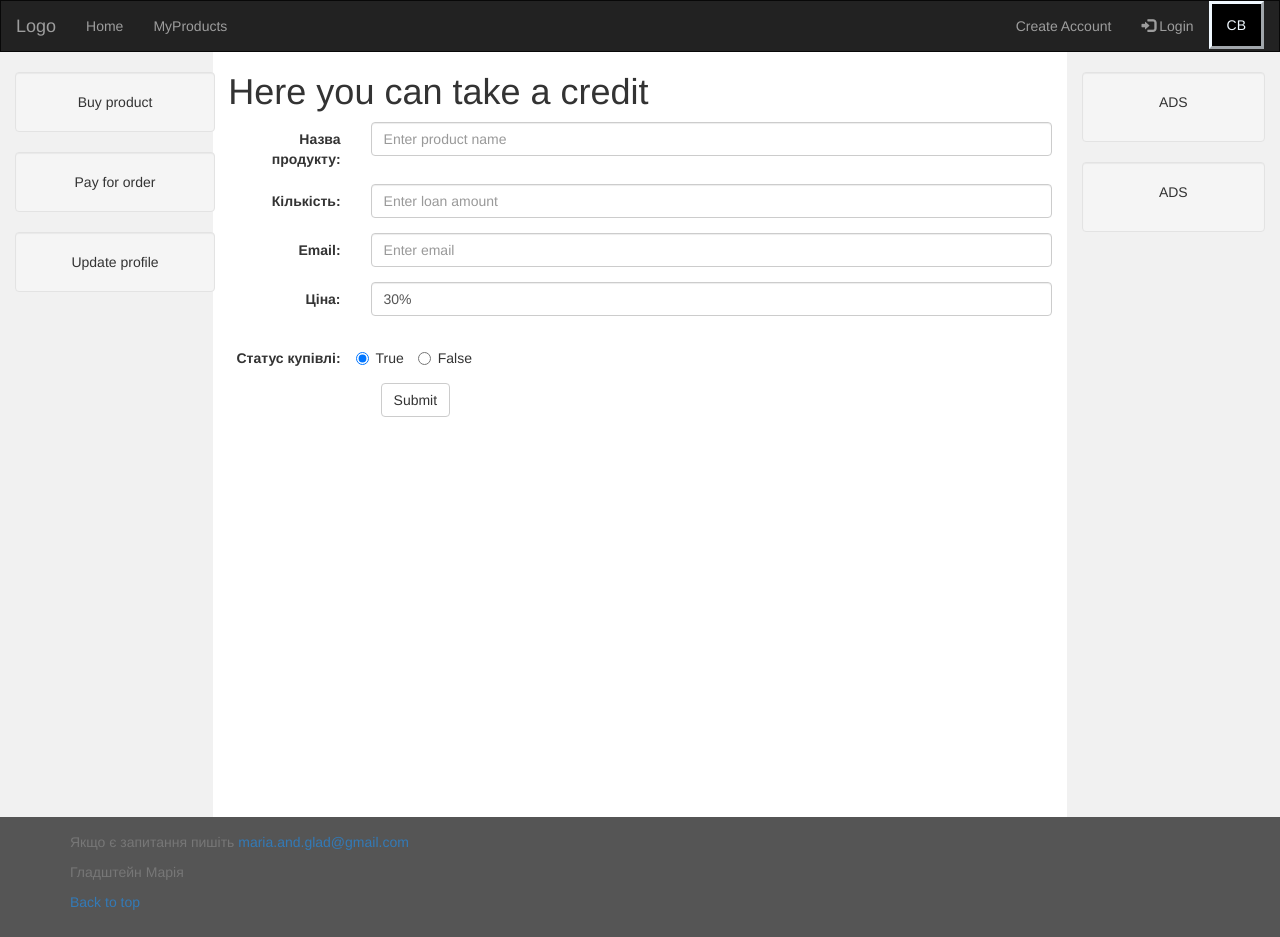
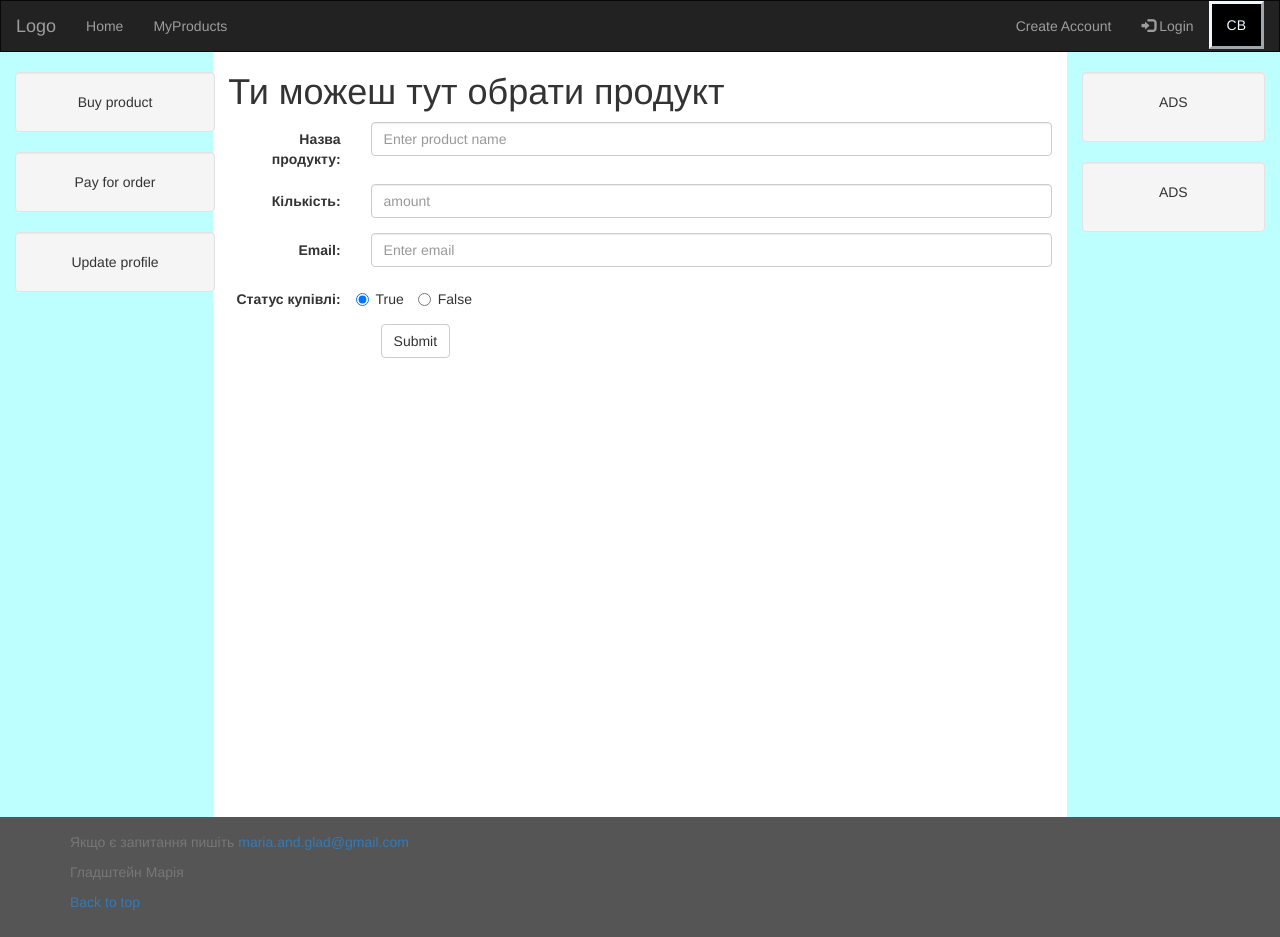
Before and after one commit to MaryGlad/weblab1, a plain HTML site: page buyproduct.html in a window 1280 px wide. Drawn offline with nearby package versions, Linux system fonts and the light colour scheme.

Commit message:
змінила напис

```diff
--- a/buyproduct.html
+++ b/buyproduct.html
@@ -17,7 +17,7 @@
 
     .sidenav {
       padding-top: 20px;
-      background-color: #f1f1f1;
+      background-color: #bdfeff;
       height: 170%;
     }
 
@@ -90,7 +90,7 @@
       <a class="btn btn-default well l_b" href="updateprofile.html" role="button">Update profile</a>
     </div>
     <div class="col-sm-8 text-left">
-        <h1>Here you can take a credit</h1>
+        <h1>Ти можеш тут обрати продукт</h1>
         <form class="form-horizontal" action="/action_page.php">
         <div class="form-group">
           <label class="control-label col-sm-2" for="name">Назва продукту:</label>
@@ -101,19 +101,13 @@
         <div class="form-group">
           <label class="control-label col-sm-2" for="amount">Кількість:</label>
           <div class="col-sm-10">
-            <input class="form-control" id="amount" placeholder="Enter loan amount" name="amount">
+            <input class="form-control" id="amount" placeholder="amount" name="amount">
           </div>
         </div>
         <div class="form-group">
           <label class="control-label col-sm-2" for="email">Email:</label>
           <div class="col-sm-10">
             <input type="email" class="form-control" id="email" placeholder="Enter email" name="email">
-          </div>
-        </div>
-        <div class="form-group">
-          <label class="control-label col-sm-2" for="lastname">Ціна:</label>
-          <div class="col-sm-10">
-            <p class="form-control" id="lastname">30%</p>
           </div>
         </div>
         <div class="form-group">
```
Also changed, not shown: createacc.html (+1 -1 lines), login.html (+1 -1 lines), payfororder.html (+2 -2 lines).
